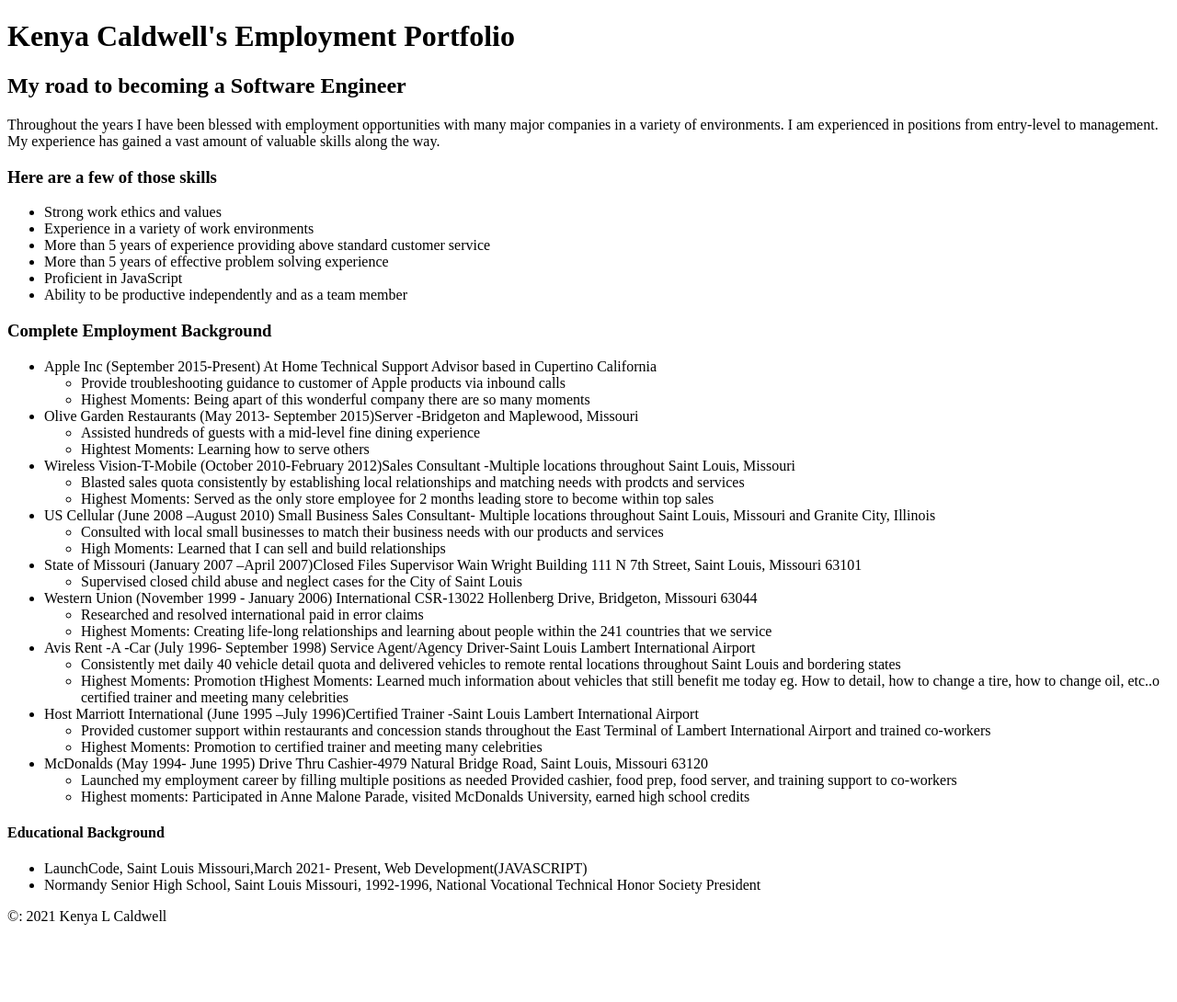
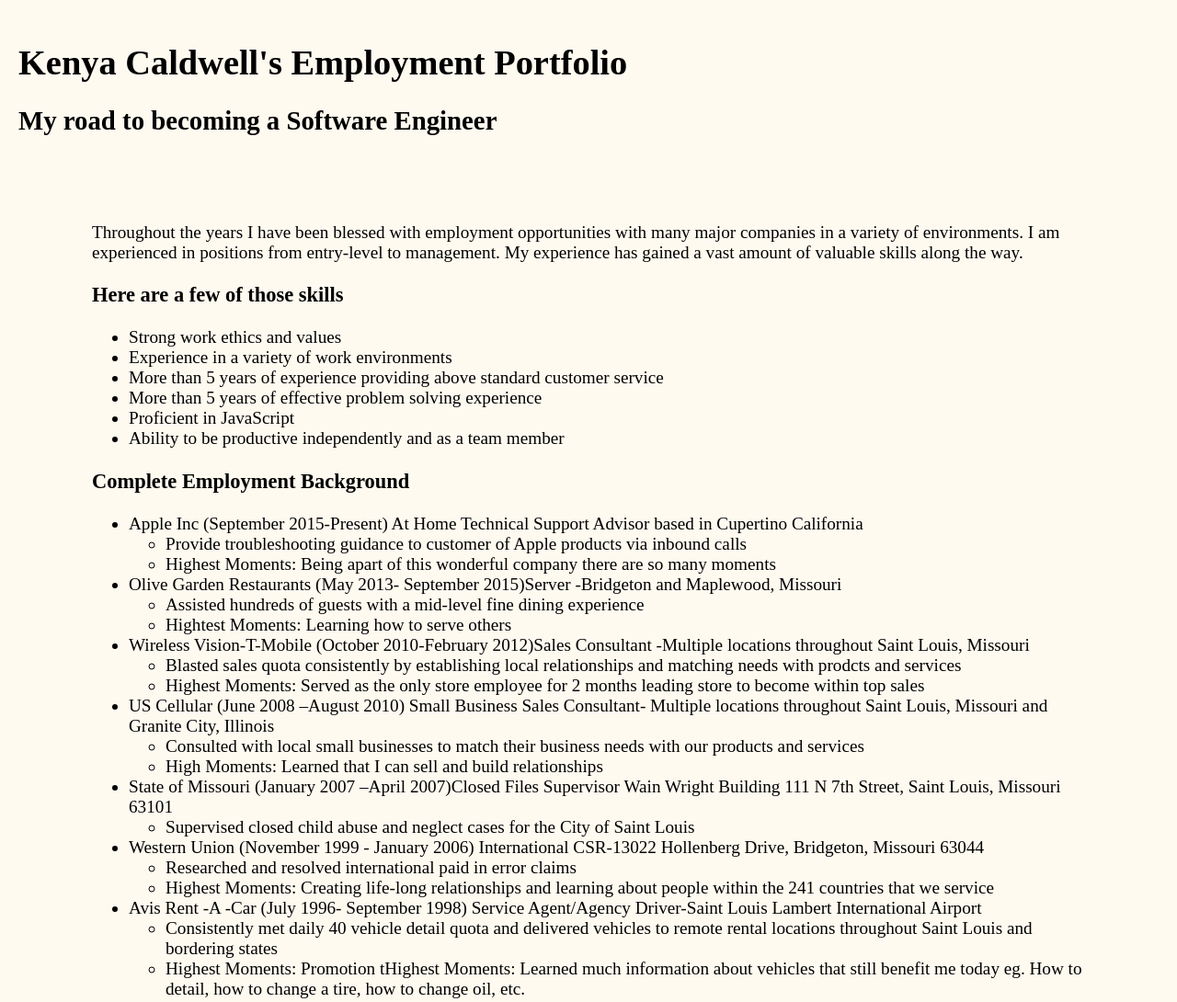
Before and after one commit to CoderGirlKenya/html-me-something, a plain HTML site: page index.html in a window 1280 px wide. Shown: the top 1090 px of the page at 92% size. Before the commit the page ends 1022 px from the top, so only its background shows below. Drawn offline with Linux system fonts and the light colour scheme.

Commit message:
updated html and began working on css

```diff
--- a/index.html
+++ b/index.html
@@ -54,7 +54,7 @@
                         <li>Highest Moments: Creating life-long relationships and learning about people within the 241 countries that we service</li></ul>
                     <li>Avis Rent -A -Car (July 1996- September 1998) Service Agent/Agency Driver-Saint Louis Lambert International Airport</li>
                         <ul><li>Consistently met daily 40 vehicle detail quota and delivered vehicles to remote rental locations throughout Saint Louis and bordering states</li>
-                        <li> Highest Moments: Promotion tHighest Moments: Learned much information about vehicles that still benefit me today eg. How to detail, how to change a tire, how to change oil, etc..o certified trainer and meeting many celebrities</li></ul>
+                        <li> Highest Moments: Promotion tHighest Moments: Learned much information about vehicles that still benefit me today eg. How to detail, how to change a tire, how to change oil, etc.</li></ul>
 
                     <li>Host Marriott International (June 1995 –July 1996)Certified Trainer -Saint Louis Lambert International Airport</li>
                         <ul><li>Provided customer support within restaurants and concession stands throughout the East Terminal of Lambert International Airport and trained co-workers</li>
@@ -71,7 +71,7 @@
                 <h4>Educational Background</h4>
                 <ul>
                     <li>
-                        LaunchCode, Saint Louis Missouri,March 2021- Present, Web Development(JAVASCRIPT)</li>
+                        LaunchCode, Saint Louis Missouri,March 2021- Present, Web Development(JavaScript)</li>
                     <li>Normandy Senior High School, Saint Louis Missouri, 1992-1996, National Vocational Technical Honor Society President
                     </li>
                 </ul>
--- a/style.css
+++ b/style.css
@@ -0,0 +1,23 @@
+/*elements*/
+body{
+    background-color: floralwhite;
+    font-size: larger;
+    color:green
+    width: 100vw;
+    height: 100vw;
+    margin: 0px;
+    overflow-x: hidden; /*prevent horizontal scrolling*/
+}
+
+header{
+    background-color:hotpink
+    height: auto;
+    padding: 20px;
+    margin: 0px;
+}
+
+main{
+    width: 100%;
+    padding: 30px 100px; /*all content away from edges*/
+    box-sizing: border-box; /*make sure content adheres to padding settings on left and right*/
+}
```
